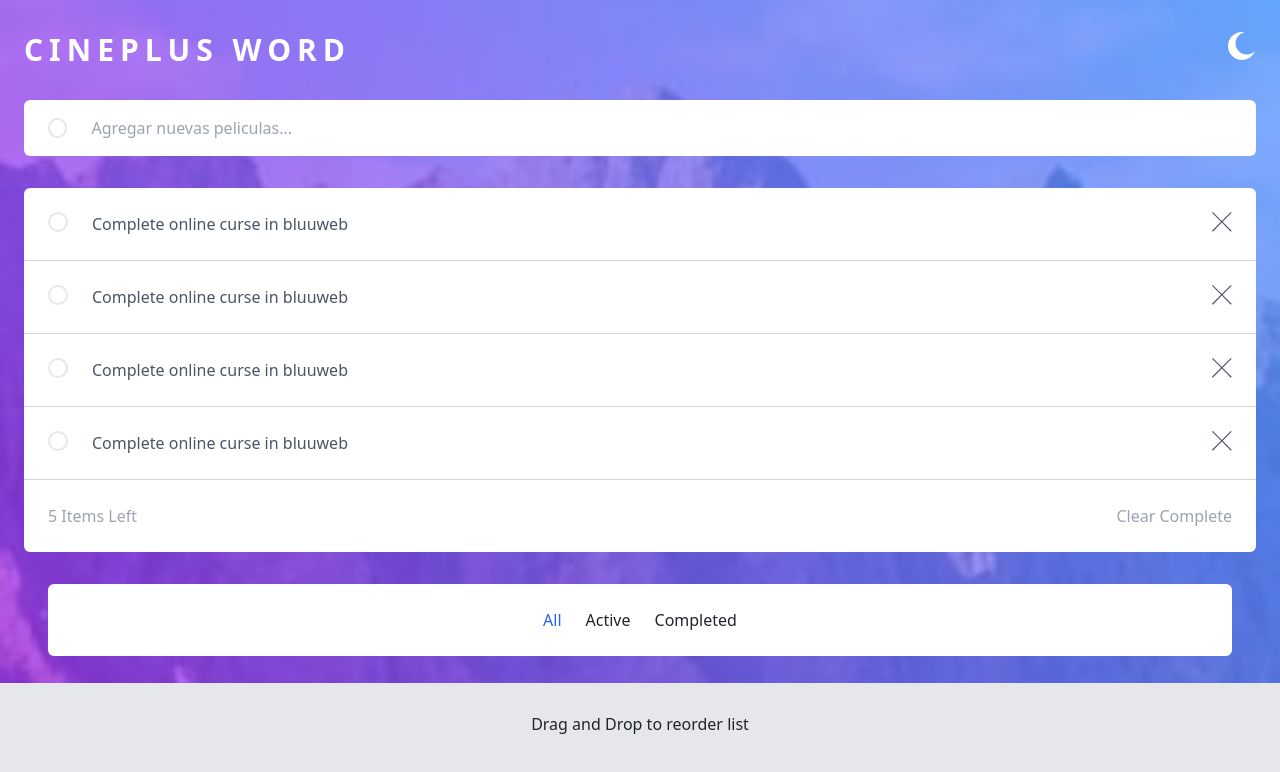
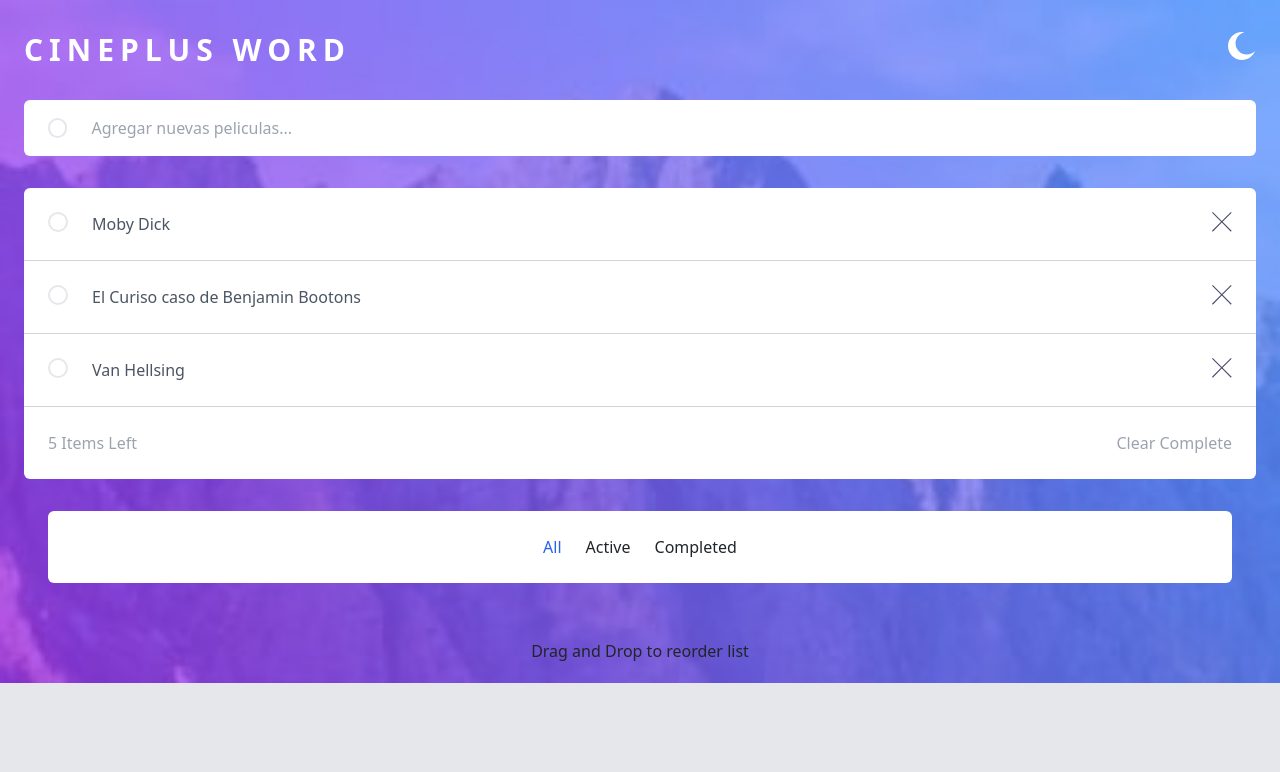
Before and after one commit to jotaalvarezz/react-vite-fundamentos, a React (Vite) app: page / in a window 1280 px wide. Shown: the top 772 px of the page. Built offline with nearby package versions, Linux system fonts and the light colour scheme.

Commit message:
componentizando

```diff
--- a/src/App.jsx
+++ b/src/App.jsx
@@ -1,6 +1,20 @@
+import { useState } from "react";
+import FilmCreate from "./components/FilmCreate";
+import FilterFilms from "./components/FilterFilms";
+import Footer from "./components/Footer";
 import Header from "./components/Header";
+import InfoFilms from "./components/InfoFilms";
+import ListFilms from "./components/ListFilms";
+
+const api = [
+    {id:1, name:'Moby Dick', state: false},
+    {id:2, name:'El Curiso caso de Benjamin Bootons', state: true},
+    {id:3, name:'Van Hellsing', state: true}
+]
 
 const App = () => {
+    const [films, setFilm] = useState(api)
+
     return (
         <div
             className="min-h-screen
@@ -11,74 +25,15 @@ const App = () => {
         >
             <Header />
             <main className="container mx-auto px-4">
-                <form className="my-8 flex items-center gap-4 overflow-hidden rounded-md bg-white px-4 py-3">
-                    <span className="inline-block h-5 w-5 rounded-full border-2"></span>
-                    <input
-                        className="w-full text-gray-400 outline-none"
-                        type="text"
-                        placeholder="Agregar nuevas peliculas..."
-                    />
-                </form>
-                <div className="rounded-t-md bg-white">
-                    <article className="flex gap-4 border-b border-b-gray-300 px-4 py-4">
-                        <button className="inline-block h-5 w-5 flex-none rounded-full border-2"></button>
-                        <p className="flex-grow text-gray-600">
-                            Complete online curse in bluuweb
-                        </p>
-                        <img
-                            className="h-5 flex-none"
-                            src="src/assets/images/icon-cross.svg"
-                        />
-                    </article>
-                    <article className="flex gap-4 border-b border-b-gray-300 px-4 py-4">
-                        <button className="inline-block h-5 w-5 flex-none rounded-full border-2"></button>
-                        <p className="flex-grow text-gray-600">
-                            Complete online curse in bluuweb
-                        </p>
-                        <img
-                            className="h-5 flex-none"
-                            src="src/assets/images/icon-cross.svg"
-                        />
-                    </article>
-                    <article className="flex gap-4 border-b border-b-gray-300 px-4 py-4">
-                        <button className="inline-block h-5 w-5 flex-none rounded-full border-2"></button>
-                        <p className="flex-grow text-gray-600">
-                            Complete online curse in bluuweb
-                        </p>
-                        <img
-                            className="h-5 flex-none"
-                            src="src/assets/images/icon-cross.svg"
-                        />
-                    </article>
-                    <article className="flex gap-4 border-b border-b-gray-300 px-4 py-4">
-                        <button className="inline-block h-5 w-5 flex-none rounded-full border-2"></button>
-                        <p className="flex-grow text-gray-600">
-                            Complete online curse in bluuweb
-                        </p>
-                        <img
-                            className="h-5 flex-none"
-                            src="src/assets/images/icon-cross.svg"
-                        />
-                    </article>
-                </div>
-
-                <section className="flex justify-between rounded-b-md bg-white px-4 py-4">
-                    <button className="text-gray-400">5 Items Left</button>
-                    <button className="text-gray-400">Clear Complete</button>
-                </section>
-
-                <section className="container mx-auto mt-8 px-4">
-                    <div className="flex justify-center gap-4 rounded-md bg-white py-4">
-                        <button className="text-blue-600">All</button>
-                        <button className="hover:text-blue-600">Active</button>
-                        <button className="hover:text-blue-600">
-                            Completed
-                        </button>
-                    </div>
-                </section>
+                <FilmCreate films={films} setFilm={setFilm}/>
+                <ListFilms films={films}/>
+                <InfoFilms />
+                <FilterFilms />
             </main>
 
-            <p className="mt-14 text-center">Drag and Drop to reorder list</p>
+            <footer>
+                <Footer/>
+            </footer>
         </div>
     );
 };
--- /dev/null
+++ b/src/components/FilmCreate.jsx
@@ -0,0 +1,34 @@
+import { useState } from "react";
+
+const FilmCreate = ({films, setFilm}) => {
+    const [film, setFilme] = useState({
+        id:null,
+        name:"",
+        state:false
+    })
+
+    const handleKeyPress = (event) => {
+        /* event.preventDefault(); */
+        if(event.key == "Enter"){
+            setFilm(
+                ...films,
+
+            )
+        }
+    }
+
+    return (
+        <form className="my-8 flex items-center gap-4 overflow-hidden rounded-md bg-white px-4 py-3">
+            <span className="inline-block h-5 w-5 rounded-full border-2"></span>
+            <input
+                className="w-full text-gray-400 outline-none"
+                type="text"
+                name ='name'
+                placeholder="Agregar nuevas peliculas..."
+                onKeyDown={handleKeyPress}
+            />
+        </form>
+    );
+};
+
+export default FilmCreate;
--- /dev/null
+++ b/src/components/FilterFilms.jsx
@@ -0,0 +1,13 @@
+const FilterFilms = () => {
+    return (
+        <section className="container mx-auto mt-8 px-4">
+            <div className="flex justify-center gap-4 rounded-md bg-white py-4">
+                <button className="text-blue-600">All</button>
+                <button className="hover:text-blue-600">Active</button>
+                <button className="hover:text-blue-600">Completed</button>
+            </div>
+        </section>
+    );
+};
+
+export default FilterFilms;
--- /dev/null
+++ b/src/components/Footer.jsx
@@ -0,0 +1,7 @@
+const Footer = () => {
+    return(
+        <p className="mt-14 text-center">Drag and Drop to reorder list</p>
+    )
+}
+
+export default Footer;
--- /dev/null
+++ b/src/components/InfoFilms.jsx
@@ -0,0 +1,10 @@
+const InfoFilms = () => {
+    return (
+        <section className="flex justify-between rounded-b-md bg-white px-4 py-4">
+            <button className="text-gray-400">5 Items Left</button>
+            <button className="text-gray-400">Clear Complete</button>
+        </section>
+    );
+};
+
+export default InfoFilms;
--- /dev/null
+++ b/src/components/ListFilms.jsx
@@ -0,0 +1,20 @@
+import ItemFilm from "./itemFillms/ItemFilm";
+
+const ListFilms = ({films}) => {
+    console.log("list ", films)
+
+    return (
+        <div className="rounded-t-md bg-white">
+            {
+                films.map((item, index) => (
+                    <ItemFilm key={index} film={item}/>
+                ))
+            }
+            {
+                films.length === 0 && <p className="text-center py-8 text-gray-400">no hay peliculas en catelera</p>
+            }
+        </div>
+    );
+};
+
+export default ListFilms;
--- /dev/null
+++ b/src/components/itemFillms/ItemFilm.jsx
@@ -0,0 +1,16 @@
+const ItemFilm = ({film}) => {
+    return (
+        <article className="flex gap-4 border-b border-b-gray-300 px-4 py-4">
+            <button className="inline-block h-5 w-5 flex-none rounded-full border-2"></button>
+            <p className="flex-grow text-gray-600">
+                {film.name}
+            </p>
+            <img
+                className="h-5 flex-none"
+                src="src/assets/images/icon-cross.svg"
+            />
+        </article>
+    );
+};
+
+export default ItemFilm;
```
